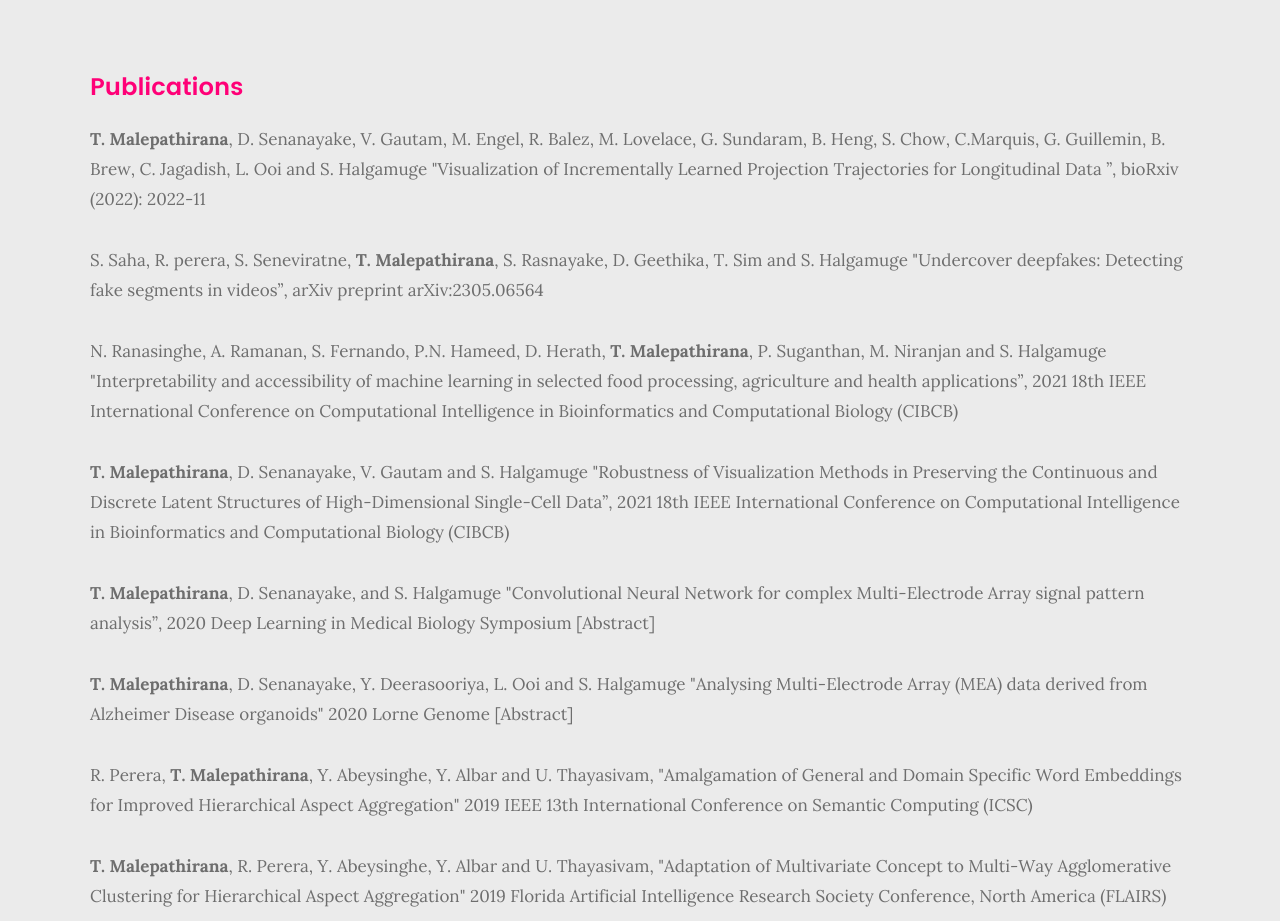
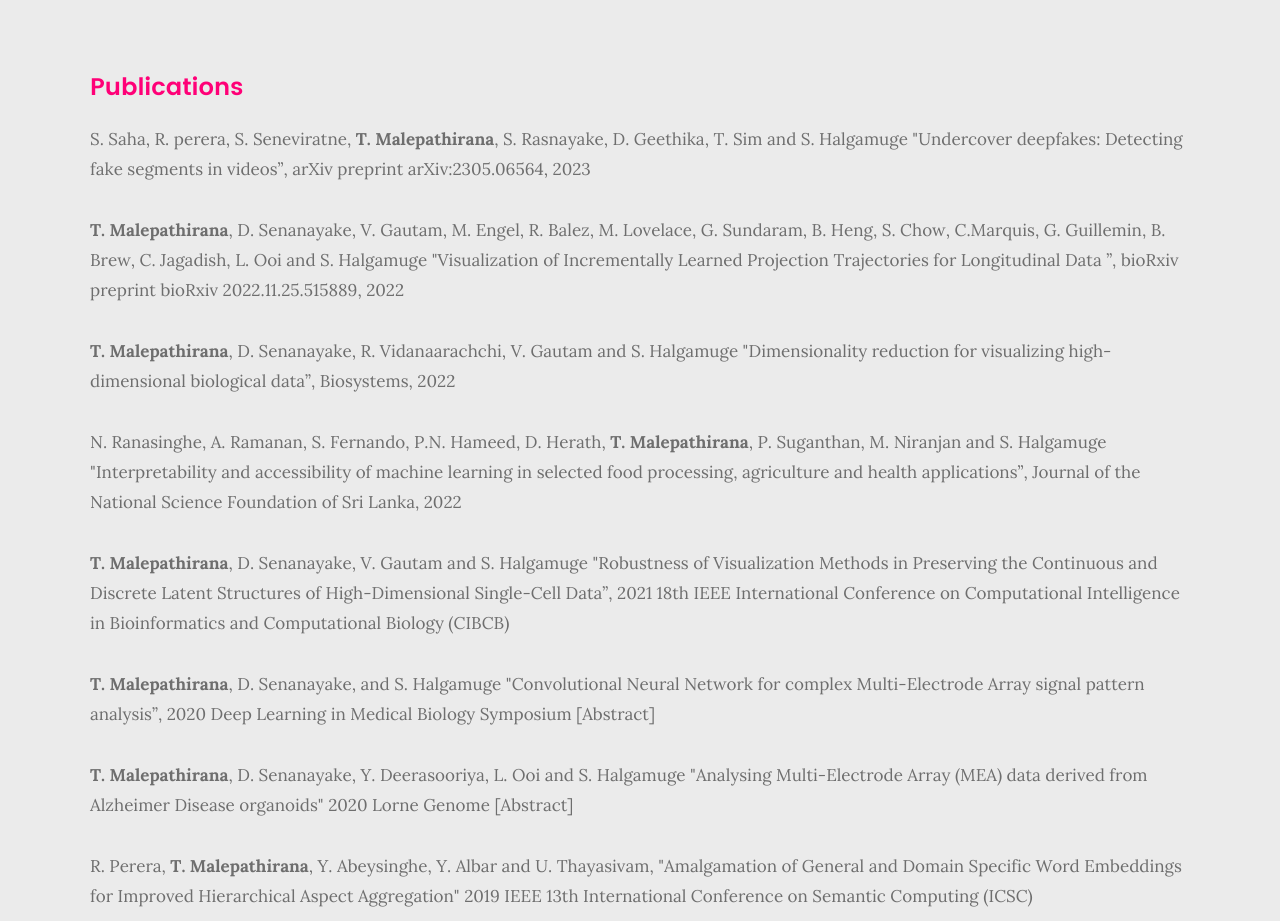
Before and after one commit to TamashaM/TamashaM.github.io, a plain HTML site: page index.html in a window 1280 px wide. Shown: the part 5740-6661 px from the top of the page. Drawn offline with Linux system fonts and the light colour scheme.

Commit message:
update May 2023

```diff
--- a/index.html
+++ b/index.html
@@ -597,16 +597,20 @@
    			<div class="timeline-wrap">
 				<div class="timeline-block">
 					<div class="timeline-content">
-						<p> <strong >T. Malepathirana</strong>, D. Senanayake, V. Gautam, M. Engel, R. Balez, M. Lovelace, G. Sundaram, B. Heng, S. Chow, C.Marquis, G. Guillemin, B. Brew, C. Jagadish, L. Ooi and S. Halgamuge "Visualization of Incrementally Learned Projection Trajectories for Longitudinal Data ”,
-							bioRxiv (2022): 2022-11</p>
+						<p> S. Saha, R. perera, S. Seneviratne, <strong >T. Malepathirana</strong>, S. Rasnayake, D. Geethika, T. Sim and S. Halgamuge "Undercover deepfakes: Detecting fake segments in videos”,
+							arXiv preprint arXiv:2305.06564, 2023</p>
 	   				</div>
 					<div class="timeline-content">
-						<p> S. Saha, R. perera, S. Seneviratne, <strong >T. Malepathirana</strong>, S. Rasnayake, D. Geethika, T. Sim and S. Halgamuge "Undercover deepfakes: Detecting fake segments in videos”,
-							arXiv preprint arXiv:2305.06564</p>
+						<p> <strong >T. Malepathirana</strong>, D. Senanayake, V. Gautam, M. Engel, R. Balez, M. Lovelace, G. Sundaram, B. Heng, S. Chow, C.Marquis, G. Guillemin, B. Brew, C. Jagadish, L. Ooi and S. Halgamuge "Visualization of Incrementally Learned Projection Trajectories for Longitudinal Data ”,
+							bioRxiv preprint bioRxiv 2022.11.25.515889, 2022</p>
 	   				</div>
 					<div class="timeline-content">
+						<p> <strong >T. Malepathirana</strong>, D. Senanayake, R. Vidanaarachchi, V. Gautam and S. Halgamuge "Dimensionality reduction for visualizing high-dimensional biological data”, Biosystems, 2022</p>
+	   				</div>
+
+					<div class="timeline-content">
 						<p> N. Ranasinghe, A. Ramanan, S. Fernando, P.N. Hameed, D. Herath, <strong >T. Malepathirana</strong>, P. Suganthan, M. Niranjan and S. Halgamuge "Interpretability and accessibility of machine learning in selected food processing, agriculture and health applications”,
-							2021 18th IEEE International Conference on Computational Intelligence in Bioinformatics and Computational Biology (CIBCB)</p>
+							Journal of the National Science Foundation of Sri Lanka, 2022 </p>
 	   				</div>
 					<div class="timeline-content">
 						<p> <strong >T. Malepathirana</strong>, D. Senanayake, V. Gautam and S. Halgamuge "Robustness of Visualization Methods in Preserving
```
